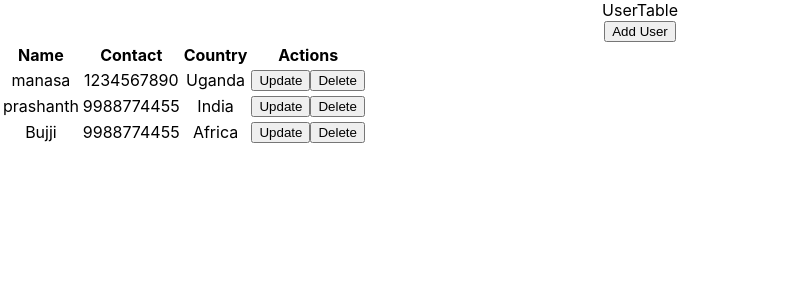
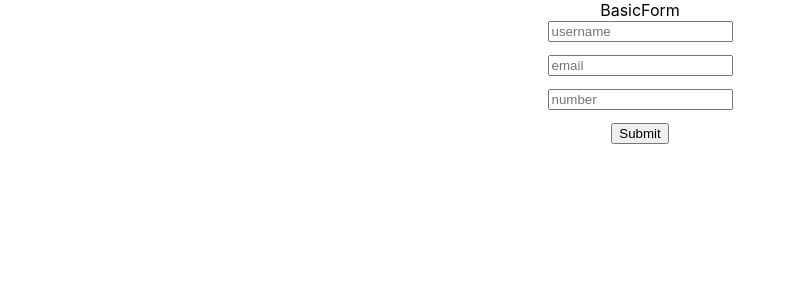
Before and after one commit to prashanthj32/reactPractise, a React (Create React App) app: page / in a window 1280 px wide. Shown: the top 300 px of the page, without its empty margins (0-792 px from the left). Built offline with nearby package versions, Linux system fonts and the light colour scheme.

Commit message:
basic forms with react use form hook

```diff
--- a/package.json
+++ b/package.json
@@ -3,11 +3,13 @@
   "version": "0.1.0",
   "private": true,
   "dependencies": {
+    "@hookform/devtools": "^4.3.1",
     "@testing-library/jest-dom": "^5.17.0",
     "@testing-library/react": "^13.4.0",
     "@testing-library/user-event": "^13.5.0",
     "react": "^18.2.0",
     "react-dom": "^18.2.0",
+    "react-hook-form": "^7.50.1",
     "react-scripts": "5.0.1",
     "web-vitals": "^2.1.4"
   },
--- a/src/App.css
+++ b/src/App.css
@@ -36,3 +36,8 @@
     transform: rotate(360deg);
   }
 }
+
+.error-message{
+  color: red;
+  font-size: 12px;
+}
--- a/src/App.js
+++ b/src/App.js
@@ -7,6 +7,7 @@ import ProductList from './components/ProductList';
 import ProductCard from './components/ProductCard';
 import CounterNew from './components/CounterNew';
 import UserTable from './components/Tables/UserTable';
+import BasicForm from './Forms/BasicForm';
 
 function App() {
 
@@ -25,8 +26,9 @@ function App() {
       {/* <ProductList/> */}
       {/* <ProductCard  product={{name : 'asdf', rate:2000}}/> */}
       {/* <CounterNew /> */}
-      <UserTable />
-    </div>
+      {/* <UserTable /> */}
+      <BasicForm />
+      </div>
   );
 }
 
--- /dev/null
+++ b/src/Forms/BasicForm.jsx
@@ -0,0 +1,64 @@
+import { DevTool } from '@hookform/devtools';
+import React from 'react'
+import { useForm } from 'react-hook-form'
+
+function BasicForm() {
+    const form = useForm();
+    const {register, handleSubmit, control, formState } = form;
+    const {errors} = formState
+    // const {name, ref, onChange} = register('username');
+
+    const formSubmit = (data)=>{
+        console.log(data,"Form submited")
+    }
+
+    return (
+        <>
+            <div>BasicForm</div>
+            <div>
+                <form onSubmit={handleSubmit(formSubmit)} noValidate>
+                    <input {
+                        ...register("username",{
+                            required : {
+                                value: true,
+                                message: "UserName is required"
+                            }
+                        })
+                    } id="username" type='text' placeholder='username'/><br />
+                    <p className='error-message'>{errors.username?.message}</p>
+
+                    <input {
+                        ...register("email",{
+                            pattern:{
+                                value:/^[A-Za-z]+$/i,
+                                message:"InValid Email"
+                            }
+                        })
+                    } type='email'  id="email" placeholder='email'/><br />
+
+                    <p className='error-message'>{errors.email?.message}</p>
+
+                    <input {
+                        ...register("number",{
+                            max:{
+                                value:9999999999,
+                                message: "Invalid Number"
+                            },
+                            minLength:{
+                                value: 10,
+                                message: "Invalid Number"
+                            }
+                        })
+                    } type='number' id="number" placeholder='number'/><br />
+                    {/* {JSON.stringify(errors.number)} */}
+                    <p className='error-message'>{errors.number?.message}</p>
+                    <button type='submit'>Submit</button>
+                </form>
+            </div>
+            <DevTool control={control}  />
+
+        </>
+    )
+}
+
+export default BasicForm
--- a/src/components/Tables/UserTable.jsx
+++ b/src/components/Tables/UserTable.jsx
@@ -34,7 +34,7 @@ function UserTable() {
             }
 
 
-            {!showAddAndUpdateUser && <div>
+            {showAddAndUpdateUser === false && <div>
                 <div>UserTable</div>
                 <div >
                     <button onClick={() => {
@@ -72,6 +72,7 @@ function UserTable() {
                                                     setShowAddAndUpdateUser(true);
                                                     setSelectedUserIndex(index);
                                                 }}>Update</button>
+
                                                 <button onClick={() => {
                                                     if (window.confirm("Are sure to delete user") === true) {
                                                         let tempArray = usersList;
```
Also changed, not shown: 1 other file (tests, documents, lock files or other folders).
